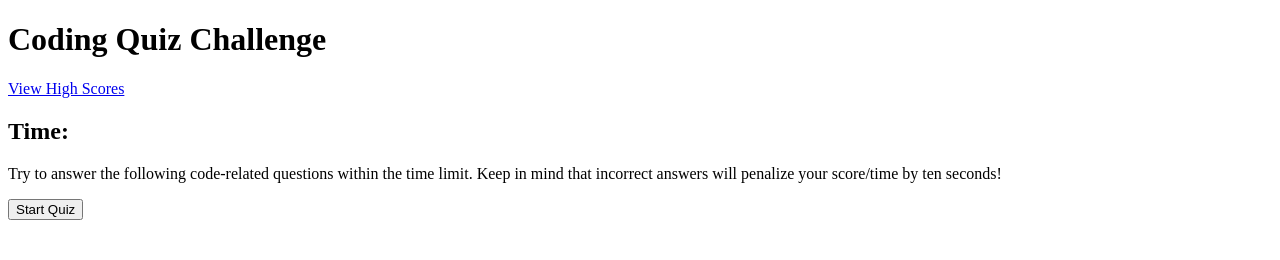
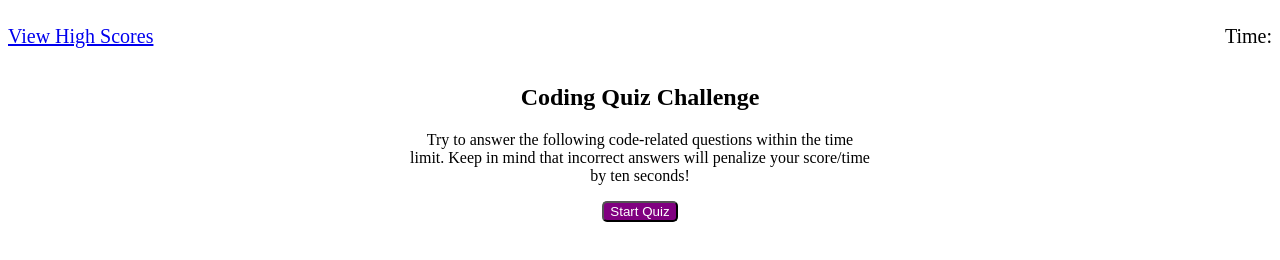
Before and after one commit to m-call/coding-quiz, a plain HTML site: page index.html in a window 1280 px wide. Drawn offline with Linux system fonts and the light colour scheme.

Commit message:
Added styling to all of the HTML elements to match the mock-up.

```diff
--- a/assets/css/style.css
+++ b/assets/css/style.css
@@ -0,0 +1,34 @@
+* {
+
+}
+
+nav {
+    display: flex;
+    align-items: center;
+    justify-content: space-between;
+}
+
+nav a {
+    font-size: 20px;
+}
+
+nav h1 {
+    font-size: 20px;
+    font-weight: lighter;
+}
+
+section h2 {
+    text-align: center;
+}
+
+section div p {
+    text-align: center;
+}
+
+section div button {
+    margin: auto;
+    display: block;
+    color: white;
+    background-color: purple;
+    border-radius: 5px;
+}
--- a/index.html
+++ b/index.html
@@ -13,13 +13,11 @@
 
     <header>
 
-        <h1>Coding Quiz Challenge</h1>
-
         <nav>
 
             <a href="./highscores.html">View High Scores</a>
 
-            <h2>Time: </h2>
+            <h1>Time: </h1>
 
         </nav>
 
@@ -29,9 +27,11 @@
 
         <section>
 
+            <h2>Coding Quiz Challenge</h2>
+
             <div>
 
-                <p>Try to answer the following code-related questions within the time limit. Keep in mind that incorrect answers will penalize your score/time by ten seconds!</p>
+                <p>Try to answer the following code-related questions within the time<br>limit. Keep in mind that incorrect answers will penalize your score/time<br>by ten seconds!</p>
 
             </div>
 
```
